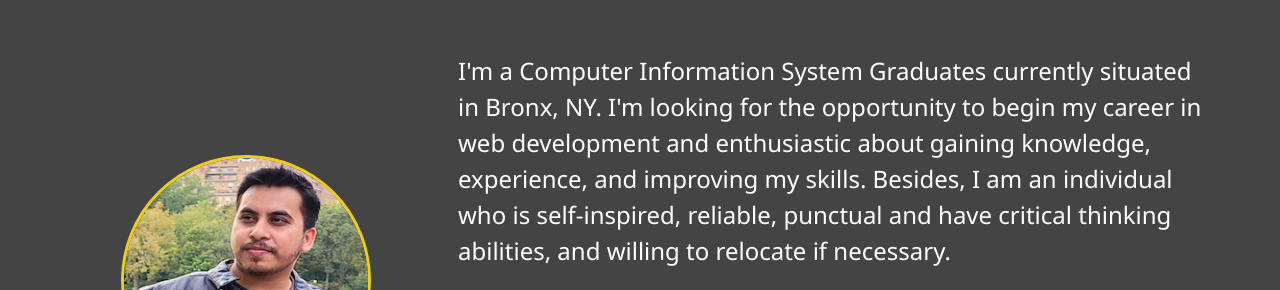
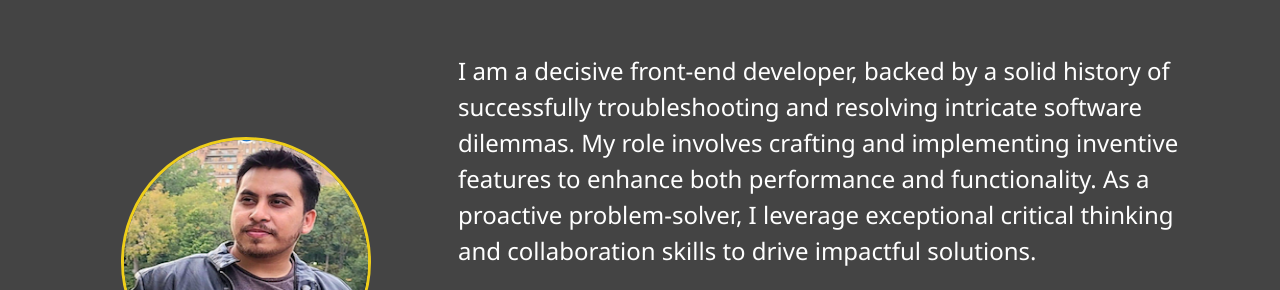
Before and after one commit to Istiak92/Portfolio-website, a website: page dist/about.html in a window 1280 px wide. Shown: the part 253-543 px from the top of the page. Drawn offline with Linux system fonts and the light colour scheme.

Commit message:
Update about.html

```diff
--- a/dist/about.html
+++ b/dist/about.html
@@ -45,9 +45,7 @@
         <img src="img/portrait.jpg" alt="Istiak ahmed" class="bio-image" />
         <div class="bio">
           <p>
-            I'm a Computer Information System Graduates currently situated in Bronx, NY. I'm looking for the opportunity to begin my career in web development and enthusiastic about gaining knowledge, experience, and improving my skills. Besides, I am an individual who is self-inspired, reliable, punctual and have critical thinking abilities, and willing to relocate if necessary.
-          </p>
-        </br>
+           I am a decisive front-end developer, backed by a solid history of successfully troubleshooting and resolving intricate software dilemmas. My role involves crafting and implementing inventive features to enhance both performance and functionality. As a proactive problem-solver, I leverage exceptional critical thinking and collaboration skills to drive impactful solutions.
           <div>
             <h2 class="sm-heading text-secondary">Skills</h2>
            <img src="img/html5-logo.png" width="100" alt="">
```
